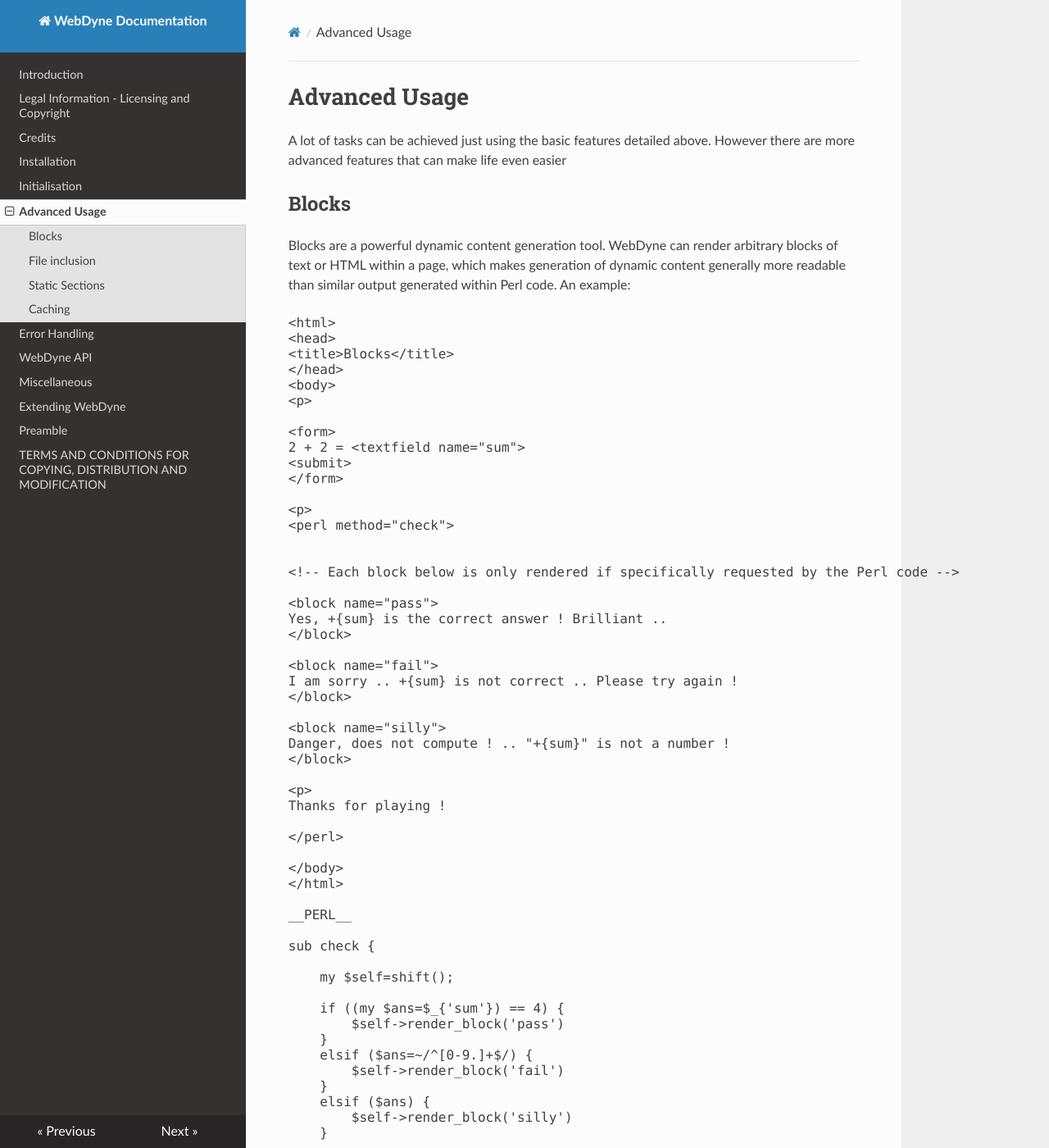
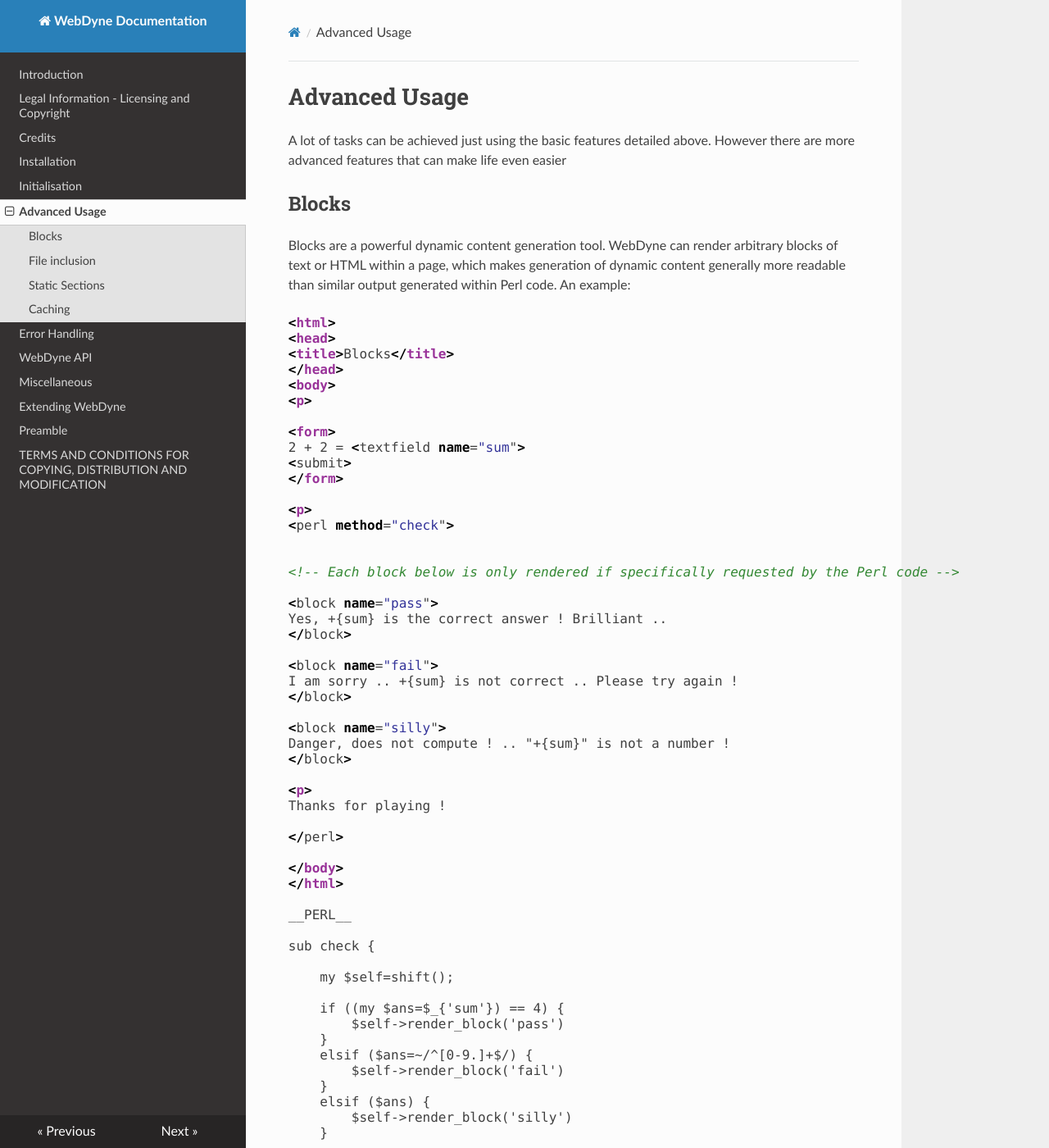
Before and after one commit to aspeer/mkdocs-WebDyne-Doc, an MkDocs documentation site: the page built from docs/05_advanced_usage.md, in a window 1280 px wide and 1400 px high. Shown: the whole window at 82% size. Built offline with MkDocs 1.6.1, drawn with Linux system fonts in a browser that asks for light colours; nearby versions of some CDN libraries.

Commit message:
Added html-syntax style sheet

```diff
--- /dev/null
+++ b/docs/css/html-syntax.css
@@ -0,0 +1,382 @@
+<!DOCTYPE html>
+<html lang="en-US">
+    <head>
+        <title>eg/html-syntax.css - metacpan.org</title>
+        <link rel="preload" as="fetch" href="/account/login_status" crossorigin="anonymous" />
+        <link href="/assets/style-XFEQ536G.css" rel="stylesheet" type="text/css">
+        <script src="/assets/main-WXBSEDQJ.js" type="module"></script>
+        <link rel="alternate" type="application/rss+xml" title="Recent CPAN Uploads of Syntax-Highlight-HTML - MetaCPAN" href="/dist/Syntax-Highlight-HTML/releases.rss" />
+        <meta name="viewport" content="width=device-width, initial-scale=1, maximum-scale=5">
+        <link rel="shortcut icon" href="/static/icons/favicon.ico">
+        <link rel="apple-touch-icon" sizes="152x152" href="/static/icons/apple-touch-icon.png">
+        <link rel="search" href="/static/opensearch.xml" type="application/opensearchdescription+xml" title="MetaCPAN">
+        <script async src="https://perl-ads.perlhacks.com/perl-ads.js"></script>
+        <script async src="https://www.googletagmanager.com/gtag/js?id=G-E82Q2V8LVD"></script>
+    </head>
+    <body>
+        <nav class="navbar navbar-default" role="navigation">
+            <div class="header-logo-large hidden-xs">
+              <a href="/" tabindex="0">
+                <svg class="logo" aria-label="MetaCPAN">
+                  <use class="logo" href="/static/images/metacpan-logo.svg#logo" />
+                </svg>
+              </a>
+            </div>
+            <div class="header-logo-icon visible-xs">
+              <a href="/">
+                <svg class="logo" aria-label="MetaCPAN">
+                  <use class="logo" href="/static/images/metacpan-logo.svg#dots" />
+                </svg>
+              </a>
+            </div>
+            <ul class="nav navbar-nav menu-items hidden-xs hidden-sm">
+              <li><a href="/about">About</a></li>
+              <li><a href="/about/sponsors">Sponsor</a></li>
+              <li><a href="https://grep.metacpan.org/">grep::cpan</a></li>
+              <li><a href="/recent">Recent</a></li>
+              <li><a href="/about/faq">FAQ</a></li>
+              <li><a href="/tools">Tools</a></li>
+              <li><a href="https://fastapi.metacpan.org/">API</a></li>
+            </ul>
+            <ul class="nav navbar-nav navbar-right">
+                <button type="button" class="searchbar-btn visible-xs visible-sm">
+                    <i class="fa fa-search button-fa-icon"></i>
+                </button>
+                <form action="/search" class="searchbar-form visible-md visible-lg search-form form-horizontal">
+                   <input type="hidden" name="size" id="metacpan_search-size" value="20">
+                  <div class="form-group">
+                      <div class="search-group">
+                        <i class="fa fa-search"></i>
+                        <input type="text" name="q" placeholder="Search the CPAN" size="41" autocorrect="off" autocapitalize="off" spellcheck="false" id="metacpan_search-input" class="form-control" value="">
+                      </div>
+                  </div>
+                </form>
+                    <li class="icon-slidepanel visible-xs visible-sm">
+                      <button data-toggle="slidepanel" data-target=".slidepanel">
+                        <span class="button-fa-icon">
+                          <i class="fa fa-bars slidepanel-open"></i>
+                          <i class="fa fa-times slidepanel-close"></i>
+                        </span>
+                      </button>
+                    </li>
+                <li class="dropdown login-dropdown show-logged-in">
+                    <button type="button" class="dropdown-toggle" data-toggle="dropdown">
+                      <i class="fa fa-user button-fa-icon logged-in-icon" aria-hidden="true"></i>
+                      <i class="fas fa-chevron-down"></i>
+                    </button>
+                    <ul class="dropdown-menu">
+                        <li><a href="/account/identities">Identities</a></li>
+                        <li><a href="/account/profile">Profile</a></li>
+                        <li><a href="/account/favorite/list">Favorites</a></li>
+                        <li>
+                            <a href="#" type="button" class="logout-button">
+                              Logout
+                            </a>
+                        </li>
+                    </ul>
+                </li>
+                <li class="dropdown login-dropdown show-logged-out">
+                    <button type="button" class="dropdown-toggle" data-toggle="dropdown">
+                      <i class="fa fa-user button-fa-icon avatar-placeholder" aria-hidden="true"></i>
+                      <i class="fas fa-chevron-down"></i>
+                    </button>
+                    <ul class="dropdown-menu">
+                        <li>
+                            <a href="/login/github">
+                                <i class="fab fa-github fa-fw"></i>
+                                GitHub
+                            </a>
+                        </li>
+                        <li>
+                            <a href="/login/twitter">
+                                <i class="fab fa-twitter fa-fw"></i>
+                                Twitter
+                            </a>
+                        </li>
+                        <li>
+                            <a href="/login/google">
+                                <i class="fab fa-google fa-fw"></i>
+                                Google
+                            </a>
+                        </li>
+                    </ul>
+                </li>
+                <li class="dropdown login-dropdown hide-logged-in hide-logged-out">
+                    <button>
+                      <i class="fa fa-user button-fa-icon" aria-hidden="true"></i>
+                    </button>
+                </li>
+            </ul>
+        </nav>
+        <div class="page-content ">
+          <div id="perl-ad-target" class="top-notify-banner perl-ad-target">
+          </div>
+          <nav class="sidebar">
+            <div class="slidepanel">
+              <ul class="nav-list ">
+  <li class="nav-header">Tools</li>
+  <li>
+    <a data-keyboard-shortcut="g d" href="/release/SAPER/Syntax-Highlight-HTML-0.04">Release Info</a>
+  </li>
+  <li>
+    <a data-keyboard-shortcut="g a" href="/author/SAPER">Author</a>
+  </li>
+  <li>&nbsp;</li>
+  <li><a href="https://fastapi.metacpan.org/source/SAPER/Syntax-Highlight-HTML-0.04/eg/html-syntax.css">Raw code</a></li>
+  <li><a href="/release/SAPER/Syntax-Highlight-HTML-0.04/source/eg/html-syntax.css">Permalink</a></li>
+  <li>
+    <a href="/release/SAPER/Syntax-Highlight-HTML-0.04/raw/eg/html-syntax.css?download=1">Download</a>
+  </li>
+  <li class="nav-header">Info</li>
+  <li>0 lines of code</li>
+  <li>0 lines of pod</li>
+  <li>1.27K bytes</li>
+              </ul>
+            </div>
+          </nav>
+          <div class="content-navigation">
+<div class="breadcrumbs">
+  <a data-keyboard-shortcut="g s" href="/release/SAPER/Syntax-Highlight-HTML-0.04/source">SAPER / Syntax-Highlight-HTML-0.04</a>
+    / <a href="/release/SAPER/Syntax-Highlight-HTML-0.04/source/eg">eg</a>
+    / html-syntax.css
+</div>
+          </div>
+          <main class="content">
+<pre id="metacpan_source" class="line-numbers pod-toggle" data-pod-lines=""><code class="language-plain">/* ====================================================================== *
+ * Sample stylesheet for Syntax::Highlight::HTML                          *
+ *                                                                        *
+ * Copyright (C)2004 Sebastien Aperghis-Tramoni, All Rights Reserved.     *
+ *                                                                        *
+ * This file is free software; you can redistribute it and/or modify      *
+ * it under the same terms as Perl itself.                                *
+ * ====================================================================== */
+
+.h-decl { color: #336699; font-style: italic; }   /* doctype declaration  */
+.h-pi   { color: #336699;                     }   /* process instruction  */
+.h-com  { color: #338833; font-style: italic; }   /* comment              */
+.h-ab   { color: #000000; font-weight: bold;  }   /* angles as tag delim. */
+.h-tag  { color: #993399; font-weight: bold;  }   /* tag name             */
+.h-attr { color: #000000; font-weight: bold;  }   /* attribute name       */
+.h-attv { color: #333399;                     }   /* attribute value      */
+.h-ent  { color: #cc3333;                     }   /* entity               */
+
+.h-lno  { color: #aaaaaa; background: #f7f7f7;}   /* line numbers         */
+</code></pre>
+          </main>
+          <div class="content-pagination">
+          </div>
+        </div>
+        <footer class="footer">
+          <div class="footer-container">
+            <div class="footer-social">
+              <div class="footer-link footer-logo">
+                <a href="/">
+                  <img src="/static/images/metacpan-logo.svg" alt="MetaCPAN" />
+                </a>
+              </div>
+              <a class="footer-social-link" href="https://github.com/metacpan">
+                <i class="fab fa-github-square"></i>
+              </a>
+              <a class="footer-social-link" href="https://fosstodon.org/@metacpan">
+                <i class="fab fa-mastodon"></i>
+              </a>
+            </div>
+            <div class="footer-links">
+              <div class="footer-link">
+                  <a href="/about">About</a>
+              </div>
+              <div class="footer-link">
+                  <a href="/about/sponsors">Sponsor</a>
+              </div>
+              <div class="footer-link">
+                  <a href="https://grep.metacpan.org">grep::cpan</a>
+              </div>
+              <div class="footer-link">
+                  <a href="/recent">Recent</a>
+              </div>
+              <div class="footer-link">
+                  <a href="/about/faq">FAQ</a>
+              </div>
+              <div class="footer-link">
+                  <a href="/tools">Tools</a>
+              </div>
+              <div class="footer-link">
+                  <a href="https://fastapi.metacpan.org/">API</a>
+              </div>
+              <div class="footer-link">
+                  <a href="https://www.perl.org/">Perl.org</a>
+              </div>
+            </div>
+            <div class="footer-sponsors">
+              <a class="footer-sponsor-link" target="_blank" href="https://www.bytemark.co.uk/" rel="noopener">
+                <img class="footer-sponsor-bytemark" src="/static/images/sponsors/bytemark_logo.svg" alt="Bytemark logo">
+              </a>
+              <a class="footer-sponsor-link" target="_blank" href="https://www.liquidweb.com/" rel="noopener">
+                <img class="footer-sponsor-liquidweb" src="/static/images/sponsors/liquidweb_logo.png" alt="liquidweb logo">
+              </a>
+              <a class="footer-sponsor-link" target="_blank" href="https://deriv.com/careers/" rel="noopener">
+                <img class="footer-sponsor-deriv" src="/static/images/sponsors/deriv.svg" alt="Deriv logo">
+              </a>
+              <a class="footer-sponsor-link" target="_blank" href="https://geocode.xyz" rel="noopener">
+                <img class="footer-sponsor-geocode" src="/static/images/sponsors/geocodelogo.svg" alt="Geocode logo">
+              </a>
+              <a class="footer-sponsor-link" target="_blank" href="https://www.fastly.com/" rel="noopener">
+                <img class="footer-sponsor-fastly" src="/static/images/sponsors/fastly_logo.svg" alt="Fastly logo">
+              </a>
+              <a class="footer-sponsor-link" target="_blank" href="https://opencagedata.com" rel="noopener">
+                <img class="footer-sponsor-opencage" src="/static/images/sponsors/open-cage.svg" alt="OpenCage logo">
+              </a>
+              <!-- Added 2024-07-22 -->
+              <a class="footer-sponsor-link" target="_blank" href="https://www.elastic.co/" rel="noopener">
+                <img class="footer-sponsor-elastic" src="/static/images/sponsors/elastic.svg" alt="Elastic logo">
+              </a>
+              <!-- Added 2024-07-22 -->
+              <a class="footer-sponsor-link" target="_blank" href="https://route4me.com/" rel="noopener">
+                <img class="footer-sponsor-route4me" src="/static/images/sponsors/route4me.png" alt="Route4Me logo">
+              </a>
+            </div>
+          </div>
+        </footer>
+        <div class="modal fade" tabindex="-1" role="dialog" id="metacpan_keyboard-shortcuts">
+          <div class="modal-dialog">
+            <div class="modal-content">
+              <div class="modal-header">
+                <button type="button" class="close" data-dismiss="modal">&times;</button>
+                <h4 class="modal-title">Keyboard Shortcuts</h4>
+              </div>
+              <div class="modal-body row">
+<div class="col-md-6">
+  <table class="table keyboard-shortcuts">
+    <thead>
+      <tr>
+        <th></th>
+        <th>Global</th>
+      </tr>
+    </thead>
+    <tbody>
+      <tr>
+        <td class="keys">
+          <kbd>s</kbd>
+        </td>
+        <td>Focus search bar</td>
+      </tr>
+      <tr>
+        <td class="keys">
+          <kbd>?</kbd>
+        </td>
+        <td>Bring up this help dialog</td>
+      </tr>
+    </tbody>
+  </table>
+
+  <table class="table keyboard-shortcuts">
+    <thead>
+      <tr>
+        <th></th>
+        <th>GitHub</th>
+      </tr>
+    </thead>
+    <tbody>
+      <tr>
+        <td class="keys">
+          <kbd>g</kbd> <kbd>p</kbd>
+        </td>
+        <td>Go to pull requests</td>
+      </tr>
+      <tr>
+        <td class="keys">
+          <kbd>g</kbd> <kbd>i</kbd>
+        </td>
+        <td>go to github issues (only if github is preferred repository)</td>
+      </tr>
+    </tbody>
+  </table>
+</div>
+
+<div class="col-md-6">
+  <table class="table keyboard-shortcuts">
+    <thead>
+      <tr>
+        <th></th>
+        <th>POD</th>
+      </tr>
+    </thead>
+    <tbody>
+      <tr>
+        <td class="keys">
+          <kbd>g</kbd> <kbd>a</kbd>
+        </td>
+        <td>Go to author</td>
+      </tr>
+      <tr>
+        <td class="keys">
+          <kbd>g</kbd> <kbd>c</kbd>
+        </td>
+        <td>Go to changes</td>
+      </tr>
+      <tr>
+        <td class="keys">
+          <kbd>g</kbd> <kbd>i</kbd>
+        </td>
+        <td>Go to issues</td>
+      </tr>
+      <tr>
+        <td class="keys">
+          <kbd>g</kbd> <kbd>d</kbd>
+        </td>
+        <td>Go to dist</td>
+      </tr>
+      <tr>
+        <td class="keys">
+          <kbd>g</kbd> <kbd>r</kbd>
+        </td>
+        <td>Go to repository/SCM</td>
+      </tr>
+      <tr>
+        <td class="keys">
+          <kbd>g</kbd> <kbd>s</kbd>
+        </td>
+        <td>Go to source</td>
+      </tr>
+      <tr>
+        <td class="keys">
+          <kbd>g</kbd> <kbd>b</kbd>
+        </td>
+        <td>Go to file browse</td>
+      </tr>
+
+    </tbody>
+  </table>
+</div>
+
+<div class="col-md-12">
+  <table class="table keyboard-shortcuts">
+    <thead>
+      <tr>
+        <th></th>
+        <th>Search terms</th>
+      </tr>
+    </thead>
+    <tbody>
+      <tr>
+        <td><em>module:</em> (e.g. <a href="/search?q=module%3APlugin">module:Plugin</a>)</td>
+      </tr>
+      <tr>
+        <td><em>distribution:</em> (e.g. <a href="/search?q=distribution%3ADancer+auth">distribution:Dancer auth</a>)</td>
+      </tr>
+      <tr>
+        <td><em>author:</em> (e.g. <a href="/search?q=author%3ASONGMU+Redis">author:SONGMU Redis</a>)</td>
+      </tr>
+      <tr>
+        <td><em>version:</em> (e.g. <a href="/search?q=version%3A1.00">version:1.00</a>)</td>
+      </tr>
+    </tbody>
+  </table>
+</div>
+              </div>
+              <div class="modal-footer"></div>
+            </div>
+          </div>
+        </div>
+    </body>
+</html>
--- a/mkdocs.yml
+++ b/mkdocs.yml
@@ -3,5 +3,10 @@
 theme:
   name: readthedocs
 
+site_url: https://aspeer.github.io/mkdocs-WebDyne-Doc/
+
+extra_css:
+  - css/html-syntax.css
+
 plugins:
   - awesome-pages
```
Also changed, not shown: site/00_introduction/index.html, site/01_legal_information_licensing_and_copyright/index.html, site/02_credits/index.html, site/03_installation/index.html, site/04_initialisation/index.html, site/05_advanced_usage/index.html, site/06_error_handling/index.html, site/07_webdyne_api/index.html, site/08_miscellaneous/index.html, site/09_extending_webdyne/index.html, site/10_preamble/index.html, site/11_terms_and_conditions_for_copying_distribution_and_modification/index.html, site/404.html, site/sitemap.xml, 1 other file.
